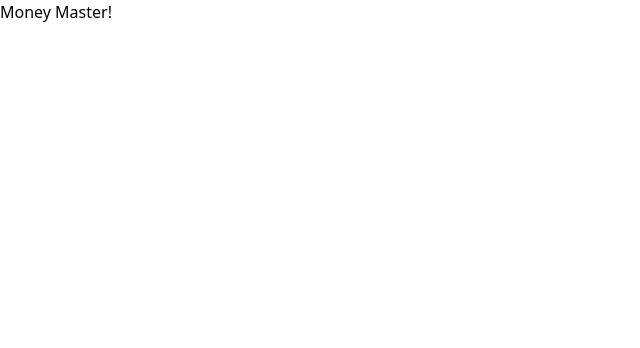
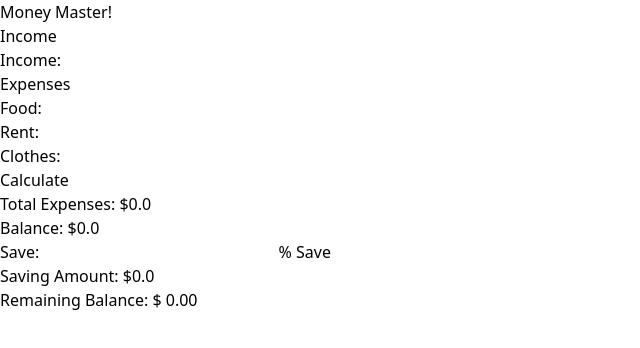
Before and after one commit to MUHAMMADSabbirHossain/money--master-main, a plain HTML site: page index.html in a window 1280 px wide. Shown: the whole page, without its empty margins (0-640 px from the left). Drawn offline with nearby package versions, Linux system fonts and the light colour scheme.

Commit message:
html schema reday

```diff
--- a/index.html
+++ b/index.html
@@ -12,7 +12,31 @@
     <header>
         <h1>Money Master!</h1>
     </header>
+    <section>
+        <div></div>
+        <div>
+            <!-- income division -->
+            <h2>Income</h2>
+            <p>Income: <input type="text"></p>
 
+            <!-- expenses division -->
+            <h2>Expenses</h2>
+            <p>Food: <input type="text"></p>
+            <p>Rent: <input type="text"></p>
+            <p>Clothes: <input type="text"></p>
+
+            <!-- calculate division -->
+            <button>Calculate</button>
+            <h2>Total Expenses: $<span>0.0</span></h2>
+            <h2>Balance: $<span>0.0</span></h2>
+
+            <!-- saving division -->
+            <p>Save: <input type="text"> % <button>Save</button></p>
+            <p>Saving Amount: $<span>0.0</span></p>
+            <p>Remaining Balance: $ <span>0.00</span></p>
+
+        </div>
+    </section>
     <main>
 
     </main>
```
